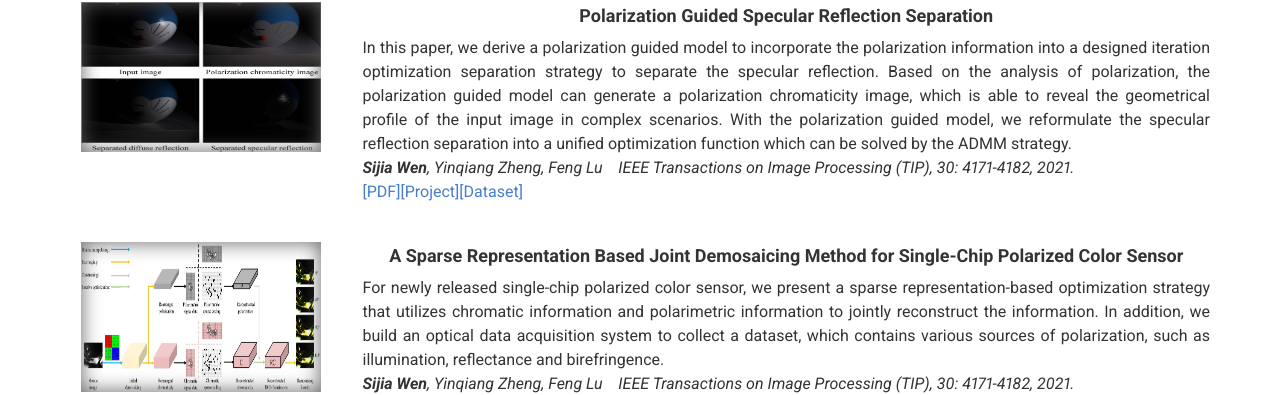
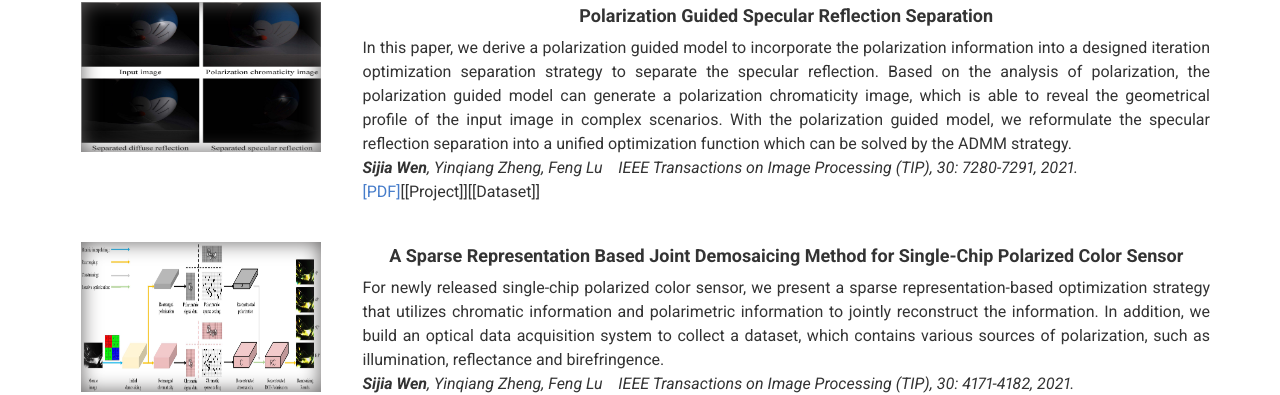
Before and after one commit to wsj6666/wsj6666.github.io, a Jekyll site: the page built from index.md, in a window 1280 px wide. Shown: the part 535-930 px from the top of the page. Built offline with Jekyll 4.4.1, drawn with Linux system fonts in a browser that asks for light colours; nearby versions of some CDN libraries.

Commit message:
Update _config.yml

```diff
--- a/_config.yml
+++ b/_config.yml
@@ -33,8 +33,8 @@ content:
             Polarization Guided Specular Reflection Separation
         description: | # this will include new lines to allow paragraphs
             In this paper, we derive a polarization guided model to incorporate the polarization information into a designed iteration optimization separation strategy to separate the specular reflection. Based on the analysis of polarization, the polarization guided model can generate a polarization chromaticity image, which is able to reveal the geometrical profile of the input image in complex scenarios. With the polarization guided model, we reformulate the specular reflection separation into a unified optimization function which can be solved by the ADMM strategy. <br>
-            <i>**Sijia Wen**, Yinqiang Zheng, Feng Lu &nbsp;&nbsp;&nbsp;IEEE Transactions on Image Processing (TIP), 30: 4171-4182, 2021.</i><br>
-            [[PDF]](https://ieeexplore.ieee.org/abstract/document/9397396/)[[Project]](https://github.com/wsj890411/JCPD_Model)[[Dataset]](https://www.dropbox.com/s/q377c1iktxwe22a/TIP_raw_dataset.zip?dl=0)
+            <i>**Sijia Wen**, Yinqiang Zheng, Feng Lu &nbsp;&nbsp;&nbsp;IEEE Transactions on Image Processing (TIP), 30: 7280-7291, 2021.</i><br>
+            [[PDF]](https://ieeexplore.ieee.org/document/9515579)[[Project]][[Dataset]]
       - layout: left
         list_image: images/JD.jpg
         quote: >
```
